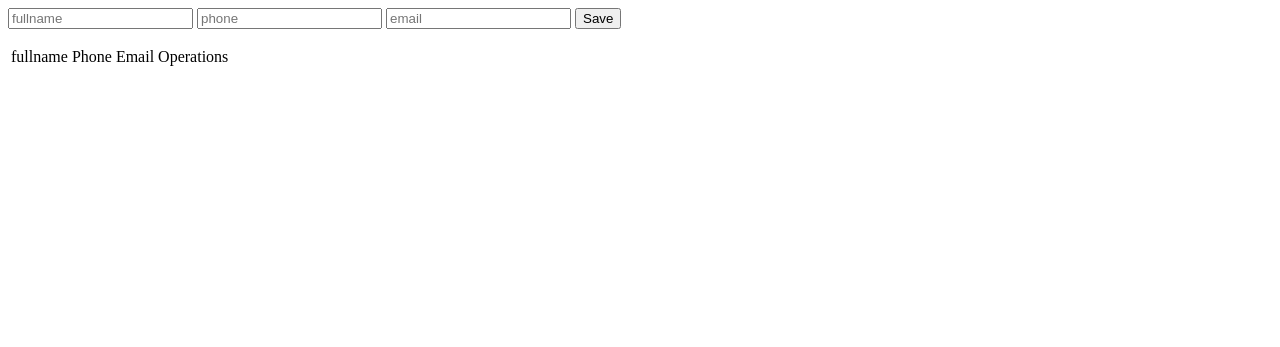
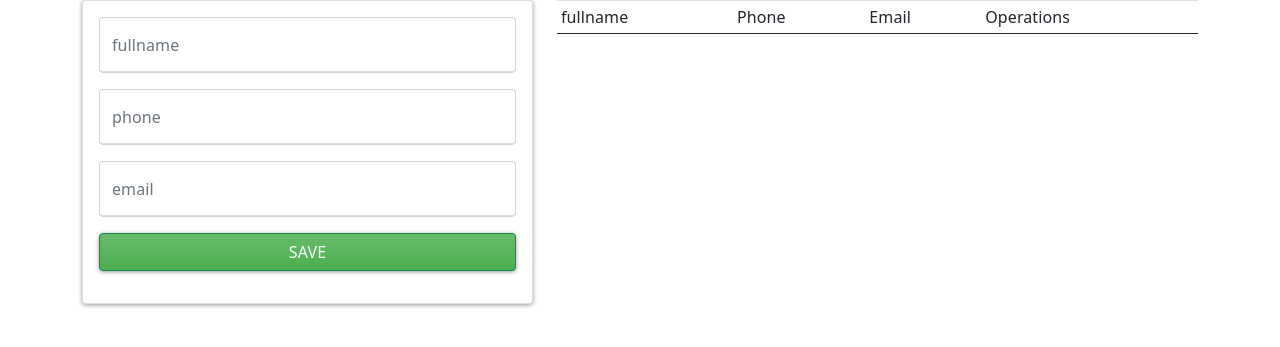
Before and after one commit to YurleySolimer/contact-list, a Flask app: page / in a window 1280 px wide. Shown: the top 347 px of the page. Run offline with Flask 2, Linux system fonts and the light colour scheme; data that the repository does not hold is empty; some libraries are stand-ins or nearby versions.

Commit message:
estilos 1

```diff
--- a/templates/edit-contact.html
+++ b/templates/edit-contact.html
@@ -1,3 +1,7 @@
+{% extends 'layout'%}
+{% block body %}
+
+
 <form action="/update/{{contact.0}}" method="POST">
     <input type="text" name="fullname" placeholder="fullname" value="{{contact.2}}">
     <input type="text" name="phone" placeholder="phone" value="{{contact.3}}">
@@ -6,3 +10,5 @@
         Save
     </button>
 </form>
+
+{% endblock %}
--- a/templates/index.html
+++ b/templates/index.html
@@ -1,22 +1,48 @@
+{% extends 'layout.html' %}
+
+{% block body %}
+
+<div class="row">
+    <div class="col-md-5">
+
         {% with messages = get_flashed_messages() %}
         {% if messages %}
         {% for message in messages %}
-    <p> {{message}} </p>
+
+        <div class="alert alert-success alert-dismissible fade show" role="alert">
+            <strong>{{message}}</strong>
+            <button type="button" class="btn-close" data-bs-dismiss="alert" aria-label="Close"></button>
+        </div>
+
         {% endfor %}
         {% endif %}
         {% endwith %}
 
 
+
+        <div class="card card-body">
             <form action="/add_contact" method="POST">
-    <input type="text" name="fullname" placeholder="fullname">
-    <input type="text" name="phone" placeholder="phone">
-    <input type="text" name="email" placeholder="email">
-    <button type="submit">
+                <div class="form-group">
+                    <input type="text" name="fullname" placeholder="fullname" class="form-control">
+                </div>
+                <div class="form-group">
+                    <input type="text" name="phone" placeholder="phone" class="form-control">
+                </div>
+                <div class="form-group">
+                    <input type="text" name="email" placeholder="email" class="form-control">
+                </div>
+                <div class="form-group">
+                    <button type="submit" class="btn btn-success btn-block">
                         Save
                     </button>
+                </div>
             </form>
 
-<table>
+        </div>
+    </div>
+
+    <div class="col-md-7">
+        <table class="table table-striped table.bordered bg.white table-sm">
             <thead>
                 <tr>
                     <td>
@@ -41,8 +67,8 @@
                         <td>{{contact.3}}</td>
                         <td>{{contact.1}}</td>
                         <td>
-                    <a href="/edit/{{contact.0}}"> Edit </a>
-                    <a href="/delete/{{contact.0}}"> Delete </a>
+                            <a href="/edit/{{contact.0}}" class="btn btn-primary"> Edit </a>
+                            <a href="/delete/{{contact.0}}" class="btn btn-danger"> Delete </a>
                         </td>
 
                     </tr>
@@ -50,3 +76,15 @@
 
             </tbody>
         </table>
+
+
+    </div>
+</div>
+
+
+
+
+
+
+
+{% endblock %}
--- /dev/null
+++ b/templates/layout.html
@@ -0,0 +1,26 @@
+<!DOCTYPE html>
+<html lang="en">
+<head>
+    <meta charset="UTF-8">
+    <meta http-equiv="X-UA-Compatible" content="IE=edge">
+    <meta name="viewport" content="width=device-width, initial-scale=1.0">
+    <title>Contact-List</title>
+    <link rel="stylesheet" href="https://bootswatch.com/4/materia/bootstrap.min.css">
+    <link href="https://cdn.jsdelivr.net/npm/bootstrap@5.0.1/dist/css/bootstrap.min.css" rel="stylesheet" integrity="sha384-+0n0xVW2eSR5OomGNYDnhzAbDsOXxcvSN1TPprVMTNDbiYZCxYbOOl7+AMvyTG2x" crossorigin="anonymous">
+
+</head>
+<body>
+
+    <div class="container">
+        {% block body %}
+        {% endblock %}
+    </div>
+
+
+    <script src="https://cdn.jsdelivr.net/npm/bootstrap@5.0.1/dist/js/bootstrap.bundle.min.js" integrity="sha384-gtEjrD/SeCtmISkJkNUaaKMoLD0//ElJ19smozuHV6z3Iehds+3Ulb9Bn9Plx0x4" crossorigin="anonymous"></script>
+
+    <script src="https://cdn.jsdelivr.net/npm/@popperjs/core@2.9.2/dist/umd/popper.min.js" integrity="sha384-IQsoLXl5PILFhosVNubq5LC7Qb9DXgDA9i+tQ8Zj3iwWAwPtgFTxbJ8NT4GN1R8p" crossorigin="anonymous"></script>
+    <script src="https://cdn.jsdelivr.net/npm/bootstrap@5.0.1/dist/js/bootstrap.min.js" integrity="sha384-Atwg2Pkwv9vp0ygtn1JAojH0nYbwNJLPhwyoVbhoPwBhjQPR5VtM2+xf0Uwh9KtT" crossorigin="anonymous"></script>
+
+</body>
+</html>
```
Lines whose indentation alone changed are shown as unchanged.
